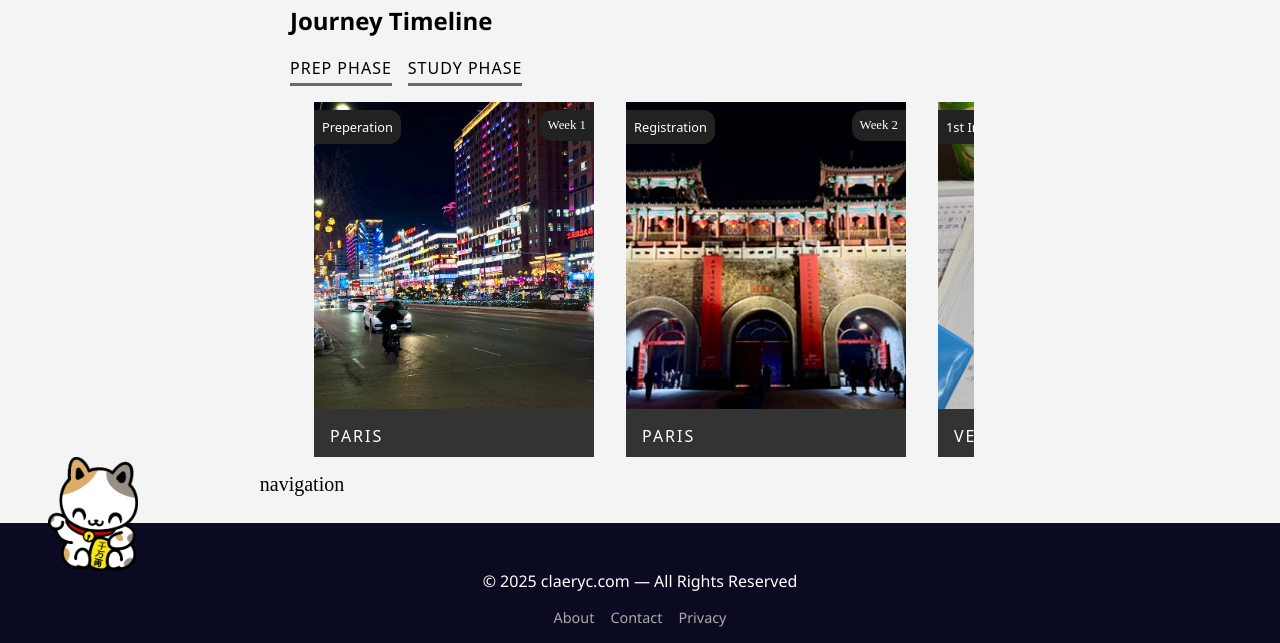
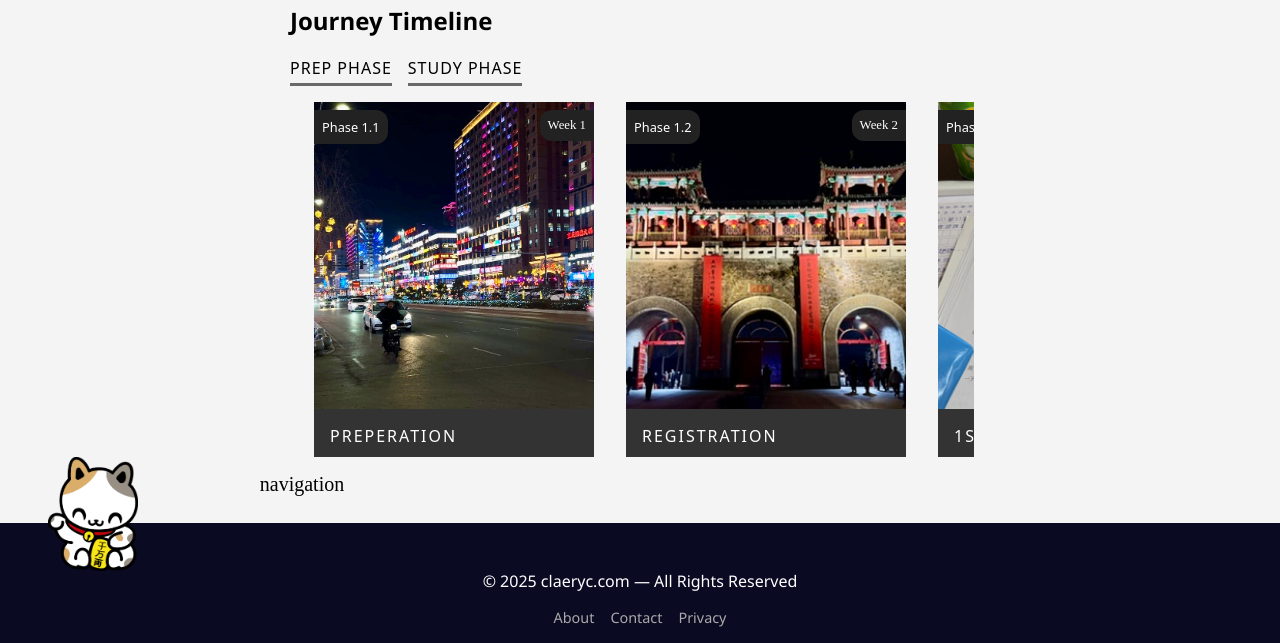
Before and after one commit to claeryc/blog-posts, a Django app: page /chinese/ in a window 1280 px wide. Shown: the part 1912-2555 px from the top of the page. Run offline with Django 5.2, Linux system fonts and the light colour scheme.

Commit message:
adding additional static files for card images

```diff
--- a/blog/templates/blog/image_cards.html
+++ b/blog/templates/blog/image_cards.html
@@ -7,11 +7,11 @@
 <ul class="carousel">
     <li class="day-card">
       <a id="week-1">
-        <span class="day-label">Preperation</span>
+        <span class="day-label">Phase 1.1</span>
         <span class="transport-label">Week 1</span>
         <img src="../../static/images/cn-week1.jpeg" alt="Paris">
         <div class="meta">
-          <h2 class="location">Paris</h2>
+          <h2 class="location">Preperation</h2>
           <p class="desc">
             Arrive in the morning. Spend the day wandering around the many adorable streets and sweet cafés of Paris.
           </p>
@@ -19,43 +19,43 @@
       </a>
     </li>
   <li class="day-card">
-    <span class="day-label">Registration</span>
+    <span class="day-label">Phase 1.2</span>
     <span class="transport-label">Week 2</span>
     <img src="../../static/images/cn-week2.jpeg" alt="Paris">
     <div class="meta">
-      <h2 class="location">Paris</h2>
+      <h2 class="location">Registration</h2>
       <p class="desc">Spend the day exploring top sights in Paris with your personal tour guide.</p>
     </div>
   </li>
   <li class="day-card">
-    <span class="day-label">1st Impression</span>
+    <span class="day-label">Phase 1.3</span>
     <span class="transport-label">Week 3</span>
     <img src="../../static/images/cn-week3.jpeg" alt="Versailles">
     <div class="meta">
-      <h2 class="location">Versailles</h2>
+      <h2 class="location">1st Impression</h2>
       <p class="desc">Explore Versailles from the lavish interior to the well-manicured gardens.</p>
     </div>
   </li>
-  <li class="day-card train">
-    <span class="day-label">Making Friends</span>
+  <li class="day-card">
+    <span class="day-label">Phase 1.4</span>
     <span class="transport-label">Week 4</span>
     <img src="../../static/images/cn-week4.jpeg" alt="loire valley">
     <div class="meta">
-      <h2 class="location">Loire Valley</h2>
+      <h2 class="location">Making Friends</h2>
       <p class="desc">Stay overnight in the Loire Valley. Explore it's luxurious vineyards.</p>
     </div>
   </li>
   <li class="day-card">
-    <span class="day-label">1st Lesson</span>
+    <span class="day-label">Phase 1.5</span>
     <span class="transport-label">Week 5</span>
     <img src="../../static/images/cn-week5.jpeg" alt="wine">
     <div class="meta">
-      <h2 class="location">Burgundy</h2>
+      <h2 class="location">1st Lesson</h2>
       <p class="desc">Enjoy another wine-filled day with a vineyard tour of the Burgundy region.</p>
     </div>
   </li>
   <li class="day-card">
-    <span class="day-label">Study Time</span>
+    <span class="day-label">Phase 1.6</span>
     <span class="transport-label">Week 6</span>
     <img src="../../static/images/cn-week6.jpeg" alt="wine">
     <div class="meta">
@@ -64,18 +64,18 @@
     </div>
   </li>
   <li class="day-card">
-    <span class="day-label">Reality Check</span>
+    <span class="day-label">Phase 1.7</span>
     <span class="transport-label">Week 7</span>
     <img src="../../static/images/cn-week7.jpeg" alt="Chamonix">
     <div class="meta">
-      <h2 class="location">Chamonix</h2>
+      <h2 class="location">Reality Check</h2>
       <p class="desc">Enjoy a beautiful hike near the picturesque town of Chamonix.</p>
     </div>
   </li>
   <li class="day-card week-start">
     <a id="week-2"></a>
-    <span class="day-label">Exam Phase</span>
-    <span class="transport-label">Week 8</span>
+    <span class="day-label">Phase 2.1</span>
+    <span class="transport-label">Exam Phase</span>
       <img src="../../static/images/cn-week8.jpeg" alt="nice">
       <div class="meta">
         <h2 class="location">Nice</h2>
@@ -83,29 +83,29 @@
       </div>
   </li>
   <li class="day-card">
-    <span class="day-label">Workout</span>
+    <span class="day-label">Phase 2.2</span>
     <span class="transport-label">Week 9</span>
-    <img src="https://images.unsplash.com/photo-1504459257750-a6dc59581529?q=80&w=1920&auto=format&fit=crop&ixlib=rb-4.0.3&ixid=M3wxMjA3fDB8MHxwaG90by1wYWdlfHx8fGVufDB8fHx8fA%3D%3D" alt="">
+    <img src="../../static/images/cn-week9.jpeg" alt="">
     <div class="meta">
-      <h2 class="location">Nice</h2>
+      <h2 class="location">Workout</h2>
       <p class="desc">Enjoy a relaxing day by the beach.</p>
     </div>
   </li>
   <li class="day-card">
-    <span class="day-label">Last Sprint</span>
+    <span class="day-label">Phase 2.3</span>
     <span class="transport-label">Week 10</span>
-    <img src="https://images.unsplash.com/photo-1575218283431-a91baee79f47?q=80&w=1990&auto=format&fit=crop&ixlib=rb-4.0.3&ixid=M3wxMjA3fDB8MHxwaG90by1wYWdlfHx8fGVufDB8fHx8fA%3D%3D" alt="Arles">
+    <img src="../../static/images/cn-week10.jpeg" alt="Arles">
     <div class="meta">
-      <h2 class="location">Arles</h2>
+      <h2 class="location">Last Sprint</h2>
       <p class="desc">Explore this historic city center on the Rhône River.</p>
     </div>
   </li>
   <li class="day-card">
-    <span class="day-label">Final Exam</span>
+    <span class="day-label">Phase 2.4</span>
     <span class="transport-label">Week 11</span>
-    <img src="https://images.unsplash.com/photo-1616091216791-a5360b5fc78a?q=80&w=1990&auto=format&fit=crop&ixlib=rb-4.0.3&ixid=M3wxMjA3fDB8MHxwaG90by1wYWdlfHx8fGVufDB8fHx8fA%3D%3D" alt="Paris">
+    <img src="../../static/images/cn-week11.jpeg" alt="Paris">
     <div class="meta">
-      <h2 class="location">Paris</h2>
+      <h2 class="location">Final Exam</h2>
       <p class="desc">Enjoy one more night in Paris before flying home.</p>
     </div>
   </li>
```
Also changed, not shown: blog/static/images/cn-week10.jpeg (added), blog/static/images/cn-week11.jpeg (added), blog/static/images/cn-week6.jpeg, blog/static/images/cn-week9.jpeg (added).
